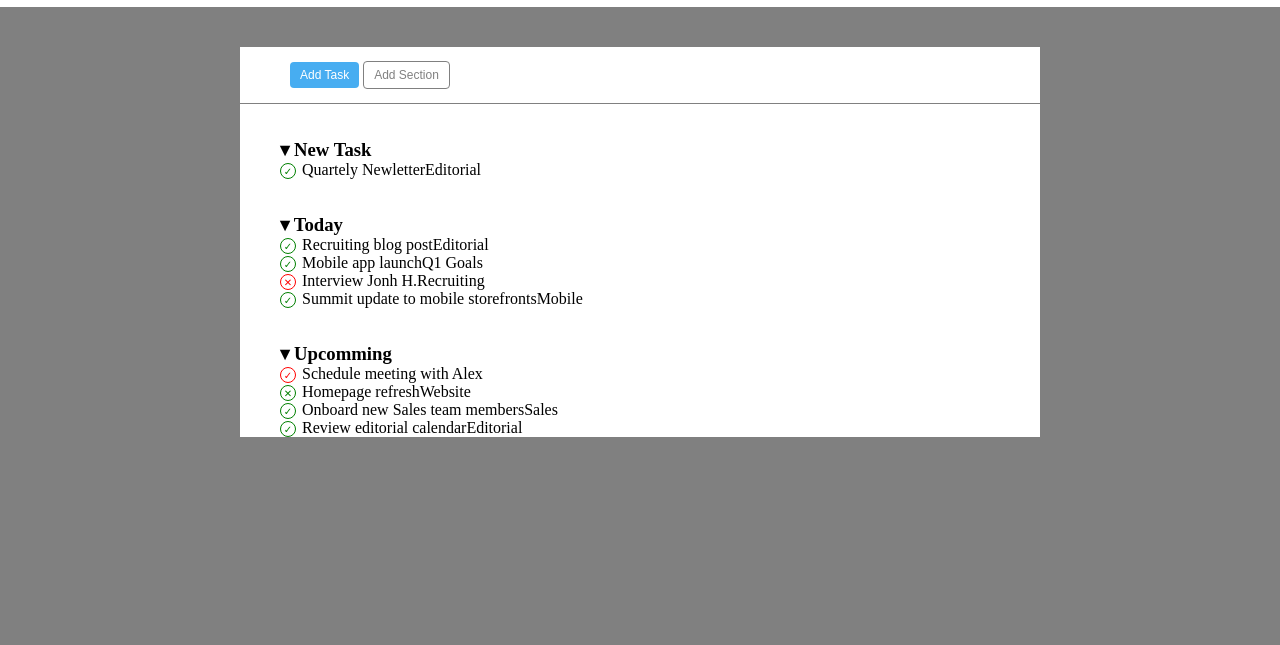
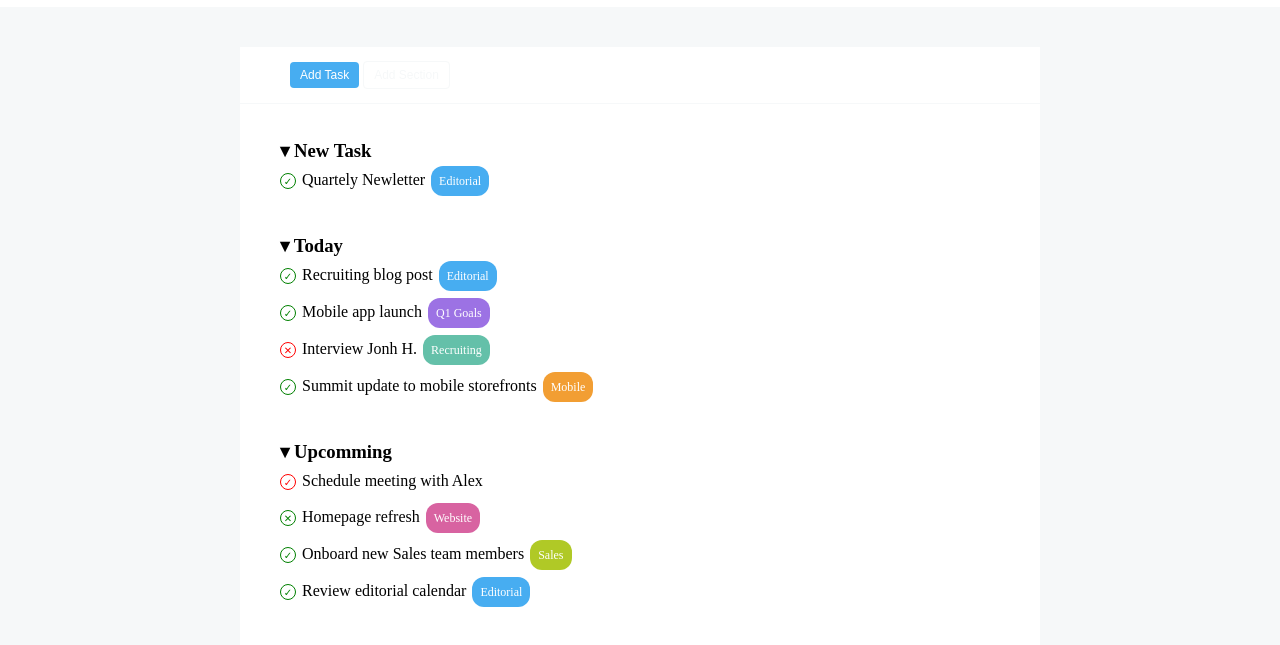
Before and after one commit to brunEdo/html-css-toboolist, a plain HTML site: page index.html in a window 1280 px wide. Shown: the part 63-708 px from the top of the page. Drawn offline with Linux system fonts and the light colour scheme.

Commit message:
css tags with colors 2

```diff
--- a/css/style.css
+++ b/css/style.css
@@ -5,7 +5,7 @@
 }
 
 body {
-    background-color: gray;
+    background-color: #F6F8F9;
 }
 
 /* header with logo */
@@ -38,7 +38,7 @@ h1 {
 /* buttons */
 .buttons {
     padding: 14px 50px;
-    border-bottom: 1px solid gray;
+    border-bottom: 1px solid #F6F8F9;
 }
 
 button {
@@ -54,22 +54,24 @@ button {
 
 .disabled {
     background-color: #fff;
-    color: gray;
-    border: solid 1px gray;
+    color: #F6F8F9;
+    border: solid 1px #F6F8F9;
 }
 
 /* to do list */
 section {
-    padding: 35px 40px 0;
+    padding: 36px 40px 0;
+}
+section:last-of-type {
+    padding: 36px 40px 35px;
 }
 
 li {
     list-style-type: none;
+    line-height: 36px;
 }
 
-
 /* check and cross */
-
 .done, .todo {
     display: inline-block;
     height: 16px;
@@ -91,3 +93,37 @@ li {
     color: red;
     border: solid 1px red;
 }
+
+/* tag with colors */
+
+.tag {
+    border-radius: 12px;
+    color: #fff;
+    font-size: 12px;
+    padding: 8px;
+    margin-left: 6px;
+}
+
+.light-blue {
+    background-color: #47ADF1;
+}
+
+.purple {
+    background-color: #9C72E4;
+}
+
+.green {
+    background-color: #64C0A9;
+}
+
+.yellow {
+    background-color: #F29E33;
+}
+
+.pink {
+    background-color: #D863A1;
+}
+
+.olive {
+    background-color: #B0C926;
+}
```
